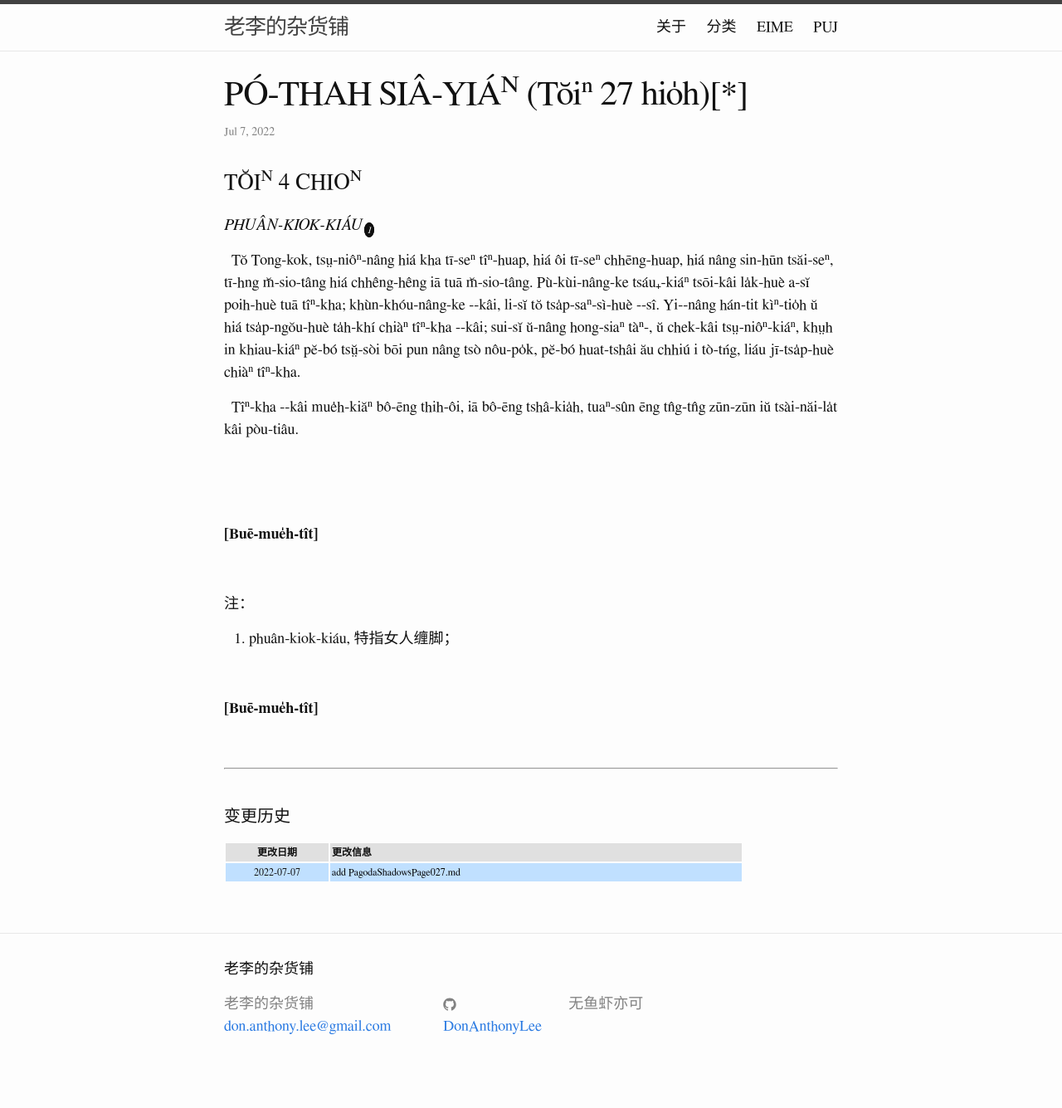
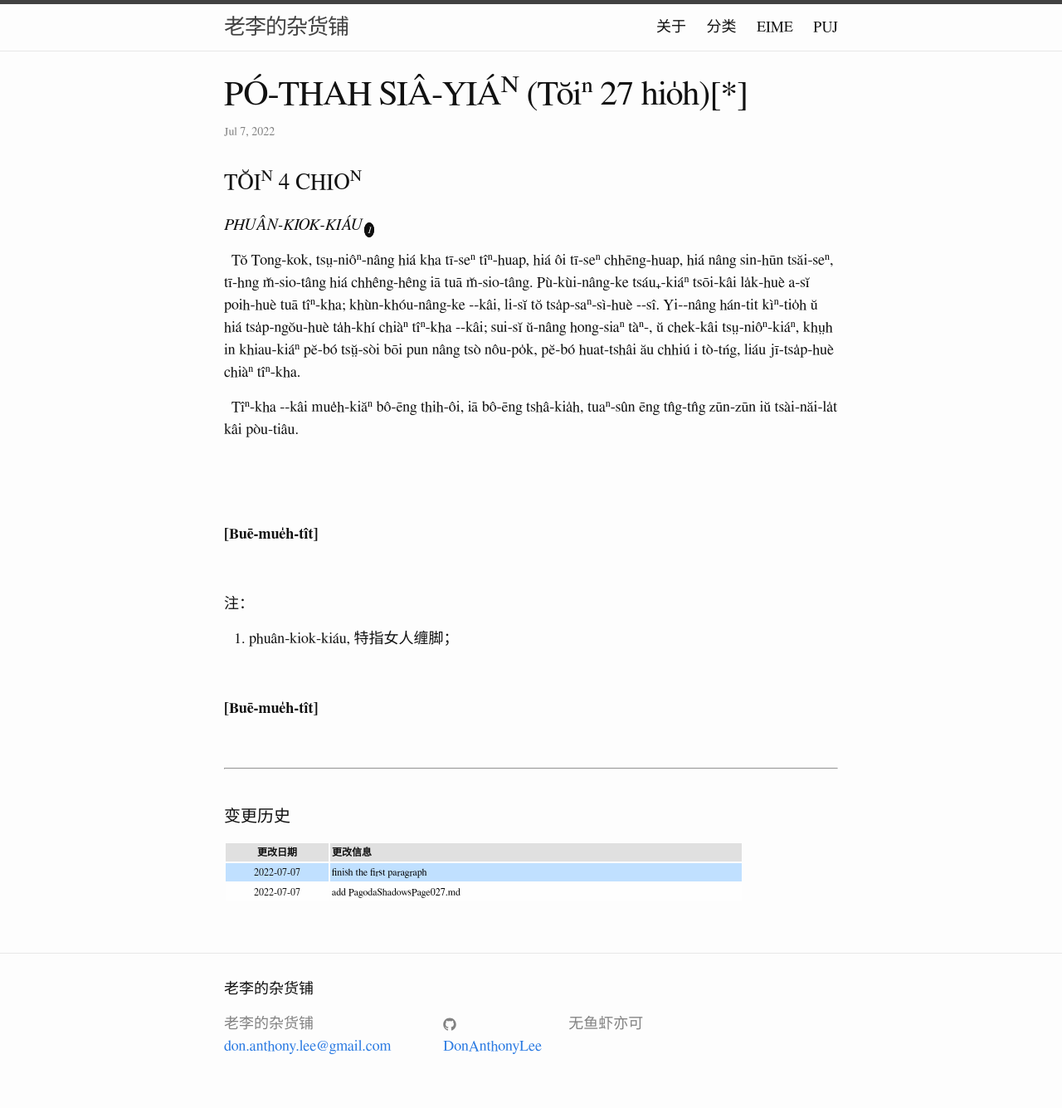
Before and after one commit to DonAnthonyLee/DonAnthonyLee.github.io, a Jekyll site: the page built from docs/puj/PagodaShadowsPage027.md, in a window 1280 px wide. Shown: the whole page at 83% size. Built offline with Jekyll 4.4.1, drawn with Linux system fonts in a browser that asks for light colours; some web fonts are replaced; before the commit the page ends 1311 px from its top, so only the background shows below that.

Commit message:
update changelog of PagodaShadowsPage027.md (IGNORE_CHANGELOG)

```diff
--- a/docs/puj/PagodaShadowsPage027.md
+++ b/docs/puj/PagodaShadowsPage027.md
@@ -81,4 +81,5 @@
 
 | 更改日期 | 更改信息 |
 | --- | --- |
+| 2022-07-07 | <a href="https://github.com/DonAnthonyLee/DonAnthonyLee.github.io/commit/65e7e0ad5694439d47432da2afd0cc63398ec238" target="_blank">finish the first paragraph</a> |
 | 2022-07-07 | <a href="https://github.com/DonAnthonyLee/DonAnthonyLee.github.io/commit/5fa37ab74cb1c515729ea1ef15c083ca845b3ecf" target="_blank">add PagodaShadowsPage027.md</a> |
```
